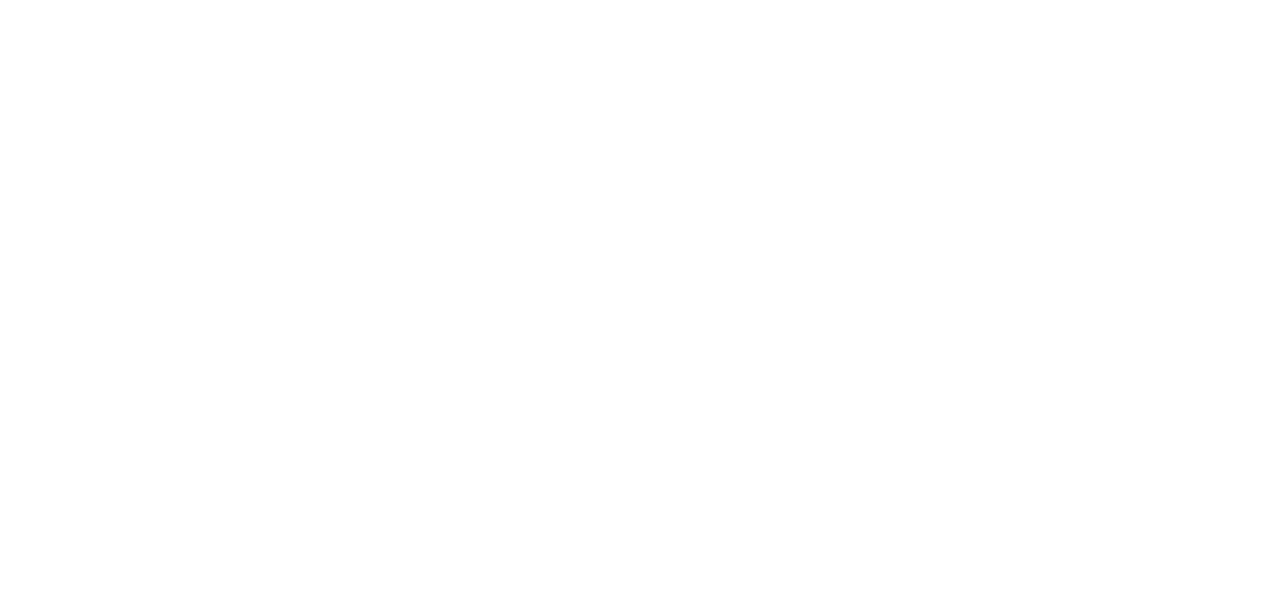
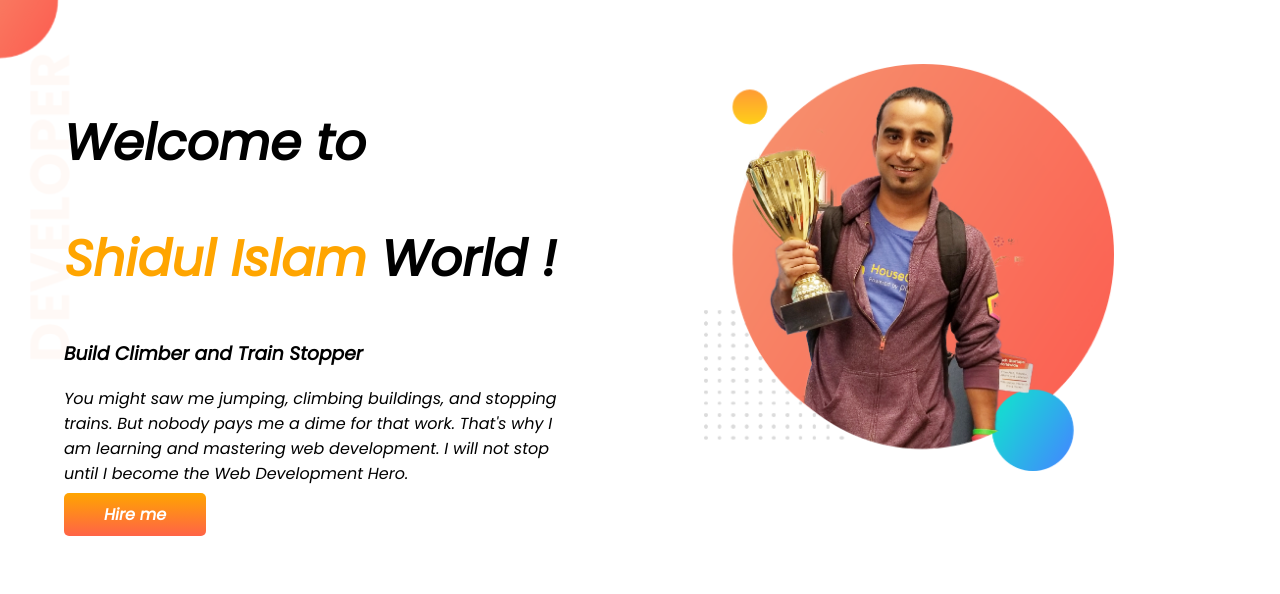
Before and after one commit to Shahin093/developer-portfolio, a plain HTML site: page index.html in a window 1280 px wide. Drawn offline with Linux system fonts and the light colour scheme.

Commit message:
seetion-part

```diff
--- a/index.html
+++ b/index.html
@@ -1,13 +1,35 @@
 <!DOCTYPE html>
 <html lang="en">
+
 <head>
     <meta charset="UTF-8">
     <meta http-equiv="X-UA-Compatible" content="IE=edge">
     <meta name="viewport" content="width=device-width, initial-scale=1.0">
     <title>Shidul portfolio</title>
+    <link rel="preconnect" href="https://fonts.googleapis.com">
+    <link rel="preconnect" href="https://fonts.gstatic.com" crossorigin>
+    <link href="https://fonts.googleapis.com/css2?family=Poppins:ital@1&display=swap" rel="stylesheet">
     <link rel="stylesheet" href="style.css">
 </head>
+
 <body>
+    <section class="top-banner">
+        <div class="helf-width">
+            <h1>Welcome to</h1>
+            <h1> <span class="orange-color">Shidul Islam</span> World !</h1>
+            <h3>Build Climber and Train Stopper</h3>
+            <p>You might saw me jumping, climbing buildings, and stopping trains. But nobody pays me a dime for that
+                work.
+                That's why I am learning and mastering web development. I will not stop until I become the Web
+                Development
+                Hero.
+            </p>
+            <a href="#" target="_blank" class="link-add">Hire me</a>
+        </div>
 
+        <div class="helf-width"><img src="images/jhankar.png" alt=""></div>
+
+    </section>
 </body>
+
 </html>
--- a/style.css
+++ b/style.css
@@ -0,0 +1,33 @@
+body{
+    font-family: 'Poppins', sans-serif;
+    margin: 0%;
+}
+h1{
+    font-size: 50px;
+}
+.orange-color{
+    color: orange;
+}
+section{
+    display: flex;
+}
+.helf-width{
+    width: 50%;
+    padding: 5%;
+}
+.helf-width img{
+    width: 80%;
+}
+.link-add{
+    text-decoration: none;
+    padding: 10px 40px;
+    border-radius: 5px;
+    background-image: linear-gradient(orange,tomato);
+    color: white;
+    font-weight: 700;
+
+}
+.top-banner{
+    background-image: url(images/top-banner.png);
+    background-repeat: no-repeat;
+}
```
Also changed, not shown: images/dream-bg.png (added), images/exp-bg.png (added), images/jhankar.png (added), images/jhankar2.png (added), images/my-bg.png (added), images/my-bg2.png (added), images/top-banner.png (added), 7 other files.
